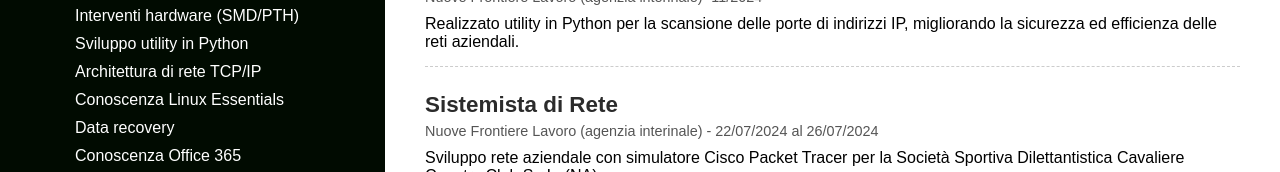
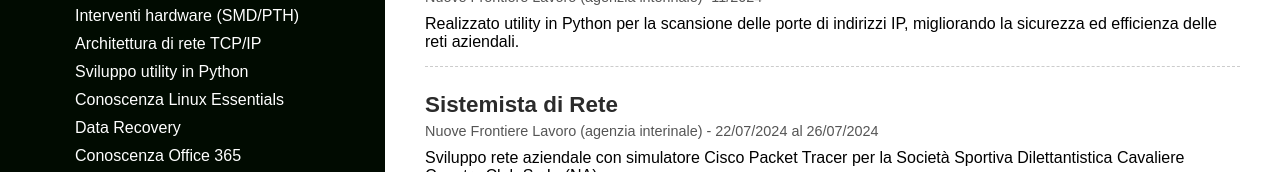
Before and after one commit to ComesLab/Profilo_Attilio-Comes, a plain HTML site: page index.html in a window 1280 px wide. Shown: the part 371-543 px from the top of the page. Drawn offline with Linux system fonts and the light colour scheme.

Commit message:
Update index.html

```diff
--- a/index.html
+++ b/index.html
@@ -73,10 +73,10 @@
           <h2>Competenze</h2>
           <ul>
             <li>Interventi hardware (SMD/PTH)</li>
+            <li>Architettura di rete TCP/IP</li>
             <li>Sviluppo utility in Python</li>
-            <li>Architettura di rete TCP/IP</li>
             <li>Conoscenza Linux Essentials</li>
-            <li>Data recovery</li>
+            <li>Data Recovery</li>
             <li>Conoscenza Office 365</li>
             <li>Sviluppo Front-end HTML/CSS con BootStrap</li>
           </ul>
```
